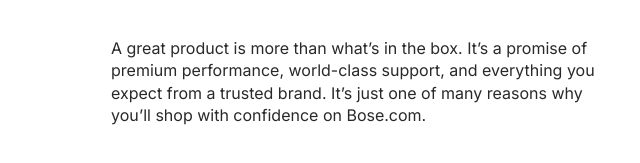
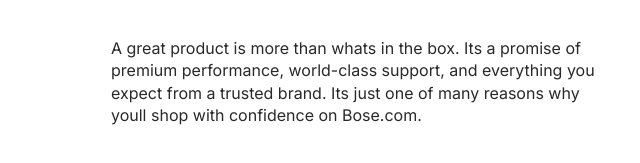
Before and after one commit to DmytroKrylov/Bose-landing, a plain HTML site: page index.html in a window 1280 px wide. Shown: the part 3251-3414 px from the top of the page, 541-1181 px from the left. Drawn offline with Linux system fonts and the light colour scheme.

Commit message:
Update index.html

```diff
--- a/index.html
+++ b/index.html
@@ -80,7 +80,7 @@
                     <li>World class customer service</li>
                     <li>My Bose account management</li>
                 </ul>
-                <p class="how_to_buy_desc">A great product is more than what’s in the box. It’s a promise of premium performance, world-class support, and everything you expect from a trusted brand. It’s just one of many reasons why you’ll shop with confidence on Bose.com.</p>
+                <p class="how_to_buy_desc">A great product is more than whats in the box. Its a promise of premium performance, world-class support, and everything you expect from a trusted brand. Its just one of many reasons why youll shop with confidence on Bose.com.</p>
             </div>
         </section>
     </main>
```
